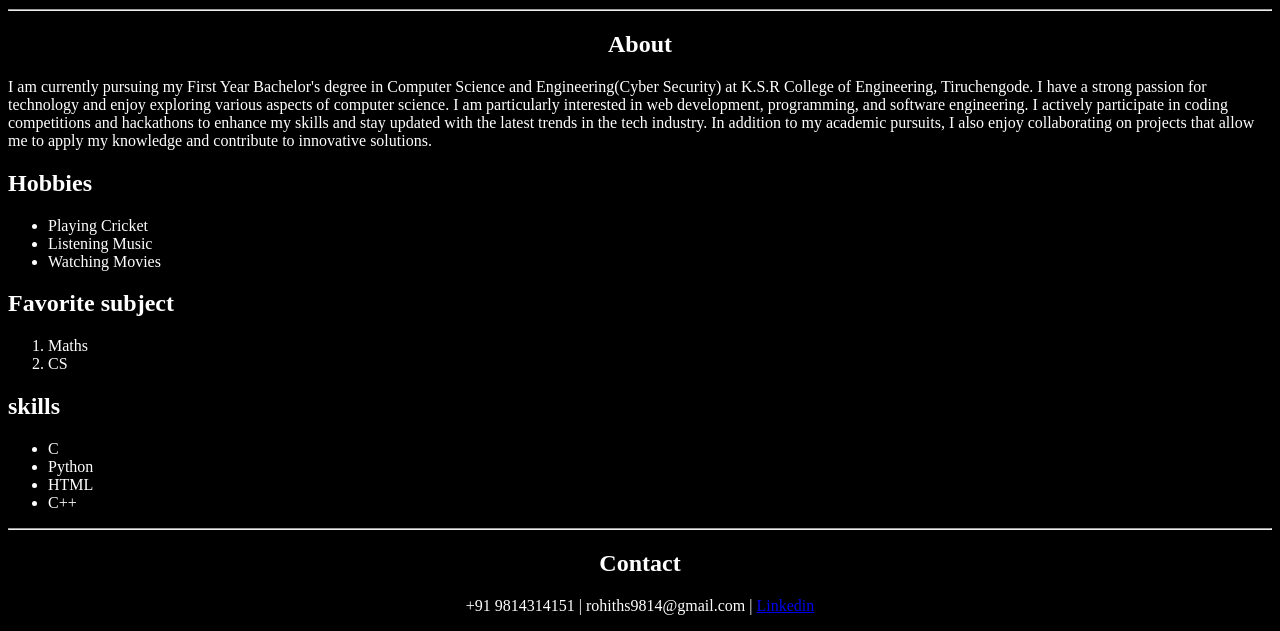
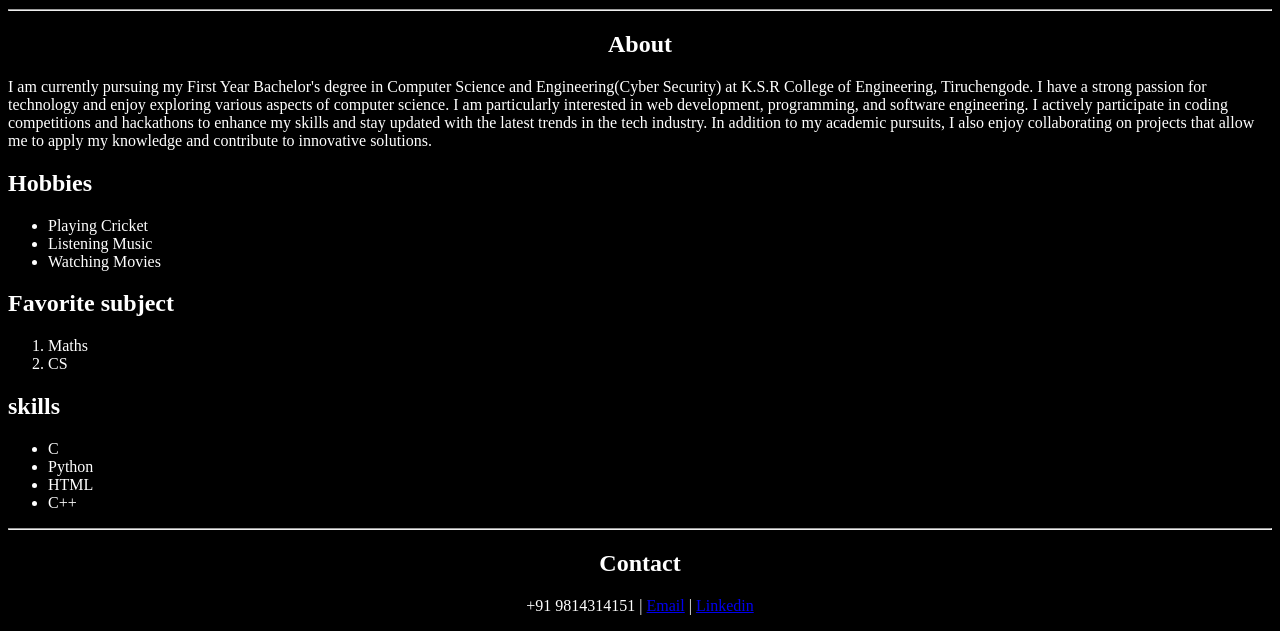
Before and after one commit to rohiths9814-cmd/Mypage, a plain HTML site: page index.html in a window 1280 px wide. Shown: the part 535-1166 px from the top of the page. Drawn offline with Linux system fonts and the light colour scheme.

Commit message:
Email is added as link

```diff
--- a/index.html
+++ b/index.html
@@ -39,7 +39,7 @@
     <hr>
     <center>
         <h2>Contact</h2>
-        <p>+91 9814314151 | rohiths9814@gmail.com | <a href="https://www.linkedin.com/in/rohiths9814?lipi=urn%3Ali%3Apage%3Ad_flagship3_profile_view_base_contact_details%3BuU0ZvypxR7Kdf%2FdXdtUgEQ%3D%3D">Linkedin</a> </p>
+        <p>+91 9814314151 | <a href="mailto:rohiths9814@gmail.com">Email</a> | <a href="https://www.linkedin.com/in/rohiths9814?lipi=urn%3Ali%3Apage%3Ad_flagship3_profile_view_base_contact_details%3BuU0ZvypxR7Kdf%2FdXdtUgEQ%3D%3D">Linkedin</a> </p>
     </center>
 </center>
 
```
